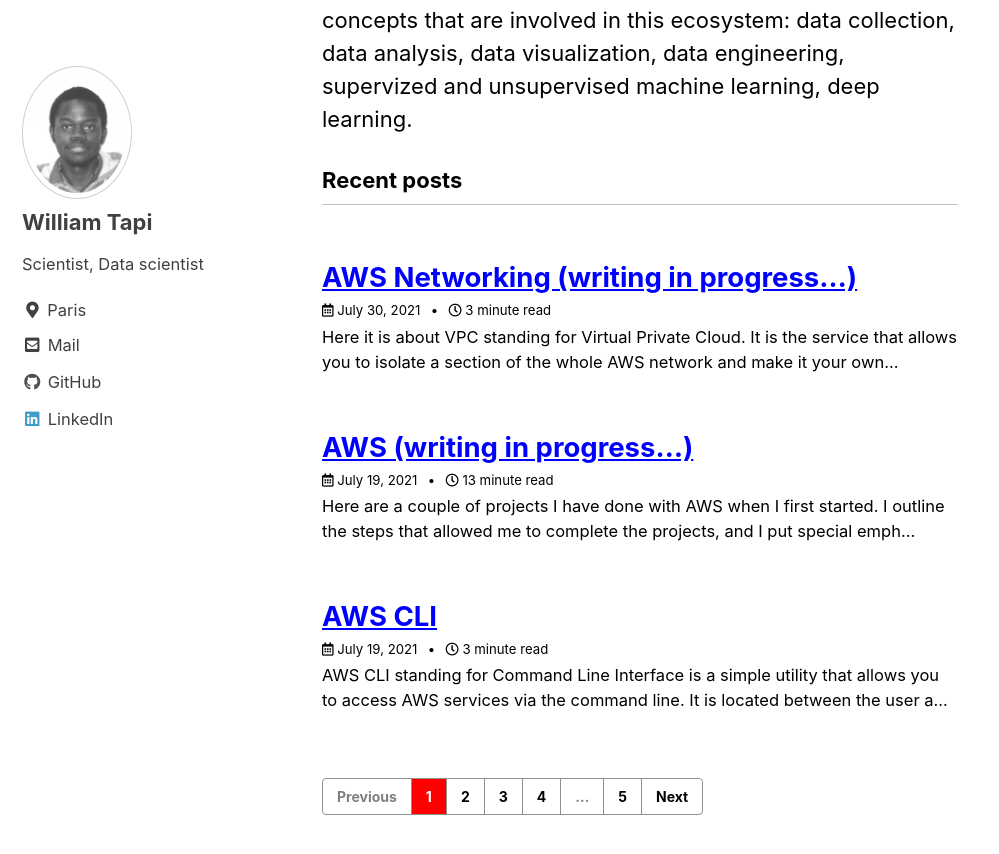
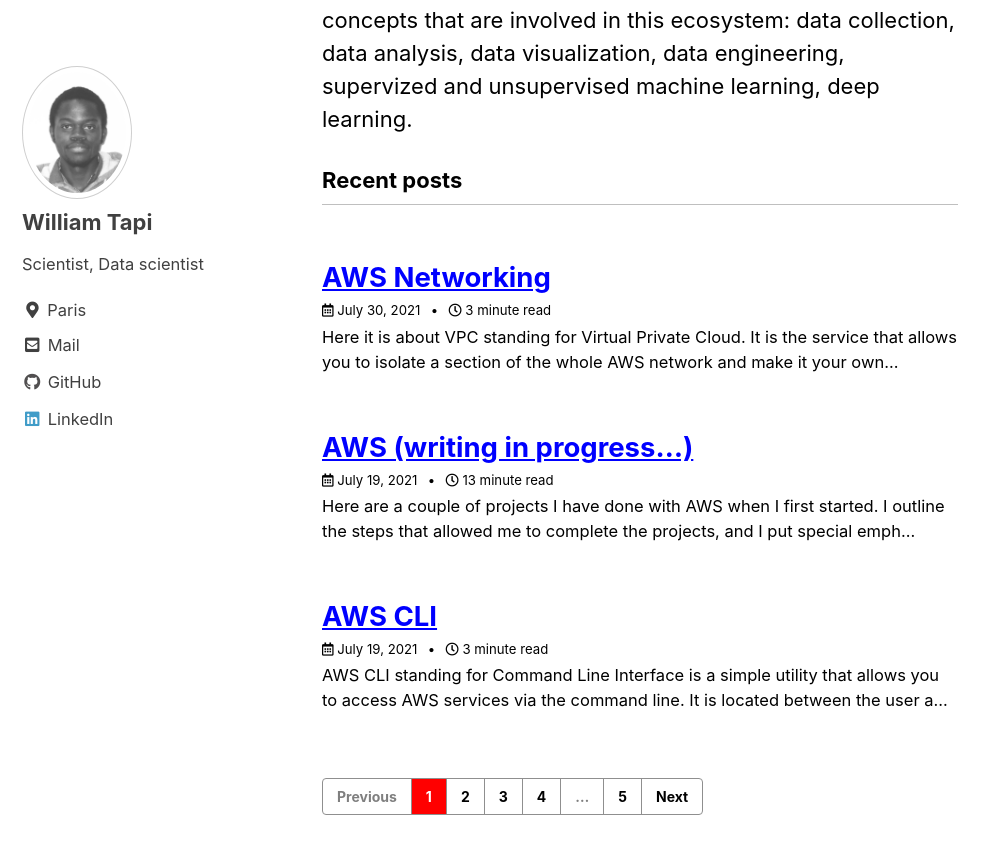
Before and after one commit to Will007-max/Will007-max.github.io, a Jekyll site: the page built from index.html, in a window 1280 px wide and 900 px high, scrolled down 826 px. Shown: the top 854 px of the window, without its empty margins (0-999 px from the left). Built offline with Jekyll 4.4.1, drawn with Linux system fonts in a browser that asks for light colours; cached includes are drawn as plain includes; a script that is not in the unit is left out; the list of posts is cut into pages by our own code; comment, search, counter and statistics services are not loaded; some of the changed lines change nothing that is shown.

Commit message:
new modifs

```diff
--- a/_posts/2021-07-30-aws_vpc.md
+++ b/_posts/2021-07-30-aws_vpc.md
@@ -1,5 +1,5 @@
 ---
-title: AWS Networking (writing in progress...)
+title: AWS Networking
 layout: single
 header:
     teaser: /assets/images/aws_vpc.png
@@ -18,9 +18,9 @@
 network. In this network, you are the administrator and you can configure it as you
 desire, choose your IP address range, choose your segmentation into subnets,
 choose the kind of traffic filters you want to use... The resources you are going
-to launch or the databases are going to run in this VPC, and are going to use the pre-defined IP address ranges and the routing rules defined within this VPC. This VPC
-network can even be connected to an on-premise network in a datacenter for instance,
-either through a VPN gateway or through a more advanced service called *Direct connect*.
+to launch or the databases are going to run in this VPC, and are going to use the pre-defined IP address ranges and the routing rules defined within this VPC.
+[comment]: <> (This VPC network can even be connected to an on-premise network in a) [comment]: <> (datacenter for instance, either through a VPN gateway or through)
+[comment]: <> (a more advanced service called *Direct connect*.)
 
 
 ## 1. Introduction
```
